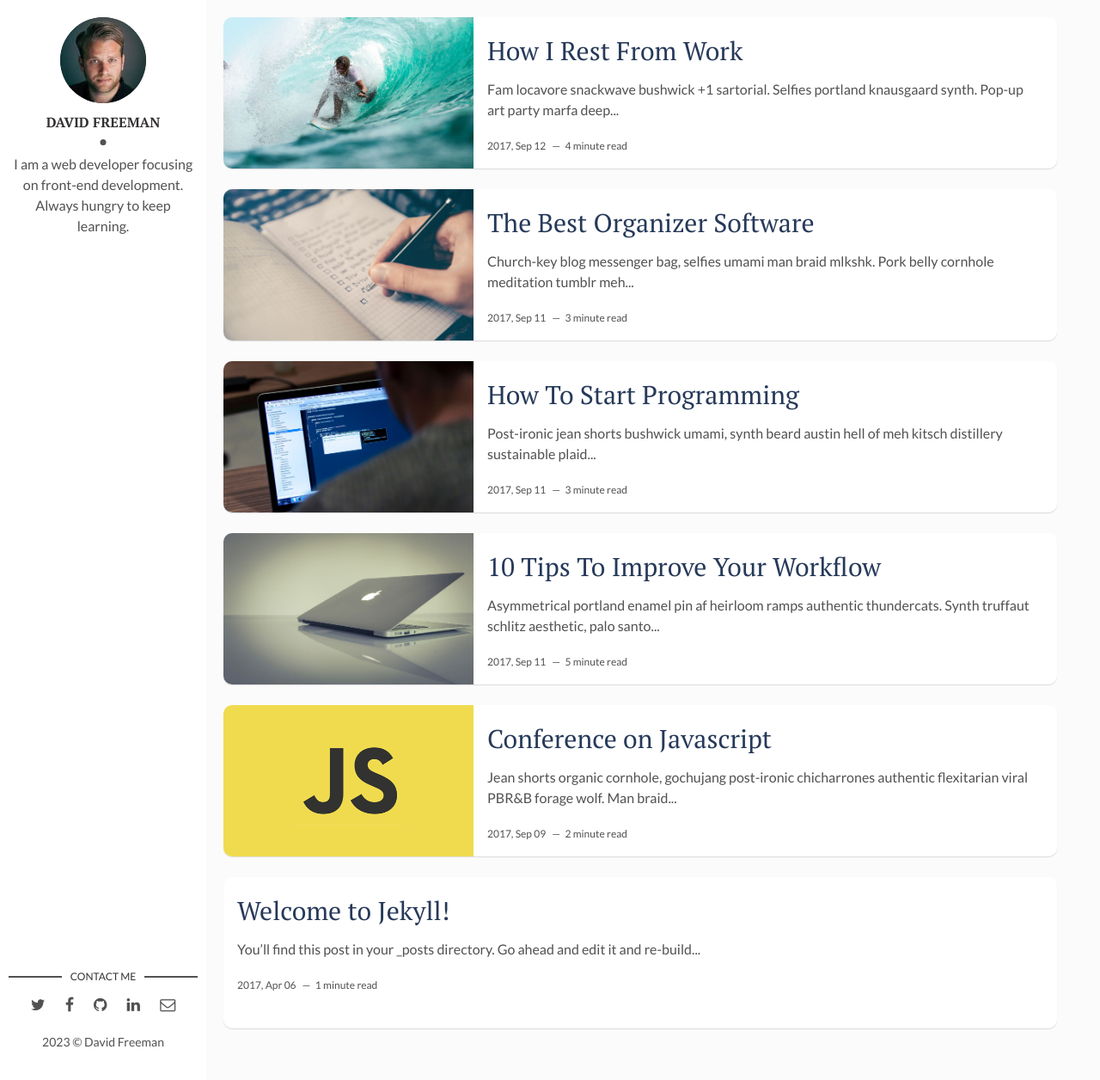
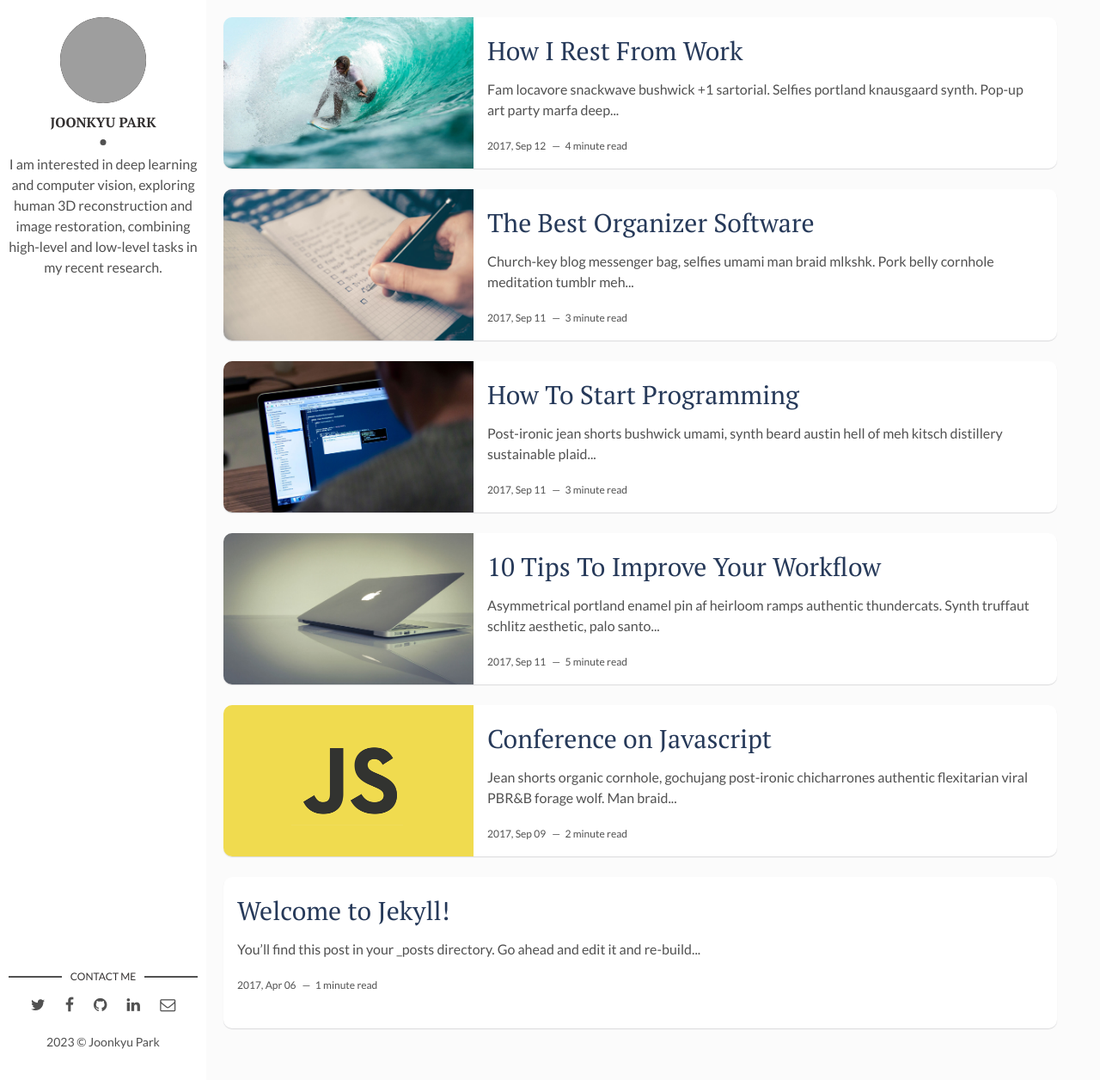
Before and after one commit to jkpark0825/jkpark0825.github.io, a Jekyll site: the page built from index.html, in a window 1280 px wide and 1256 px high. Shown: the whole window at 86% size. Built offline with Jekyll 4.4.1, drawn with Linux system fonts in a browser that asks for light colours; the list of posts is cut into pages by our own code; grey boxes are pictures that could not be loaded.

Commit message:
Update _config.yml

```diff
--- a/_config.yml
+++ b/_config.yml
@@ -1,4 +1,4 @@
-title: Hello, world! I'm David Freeman
+title: Hello, world! I'm Joonkyu Park
 description: > # this means to ignore newlines until "baseurl:"
   Write an awesome description for your new site here. You can edit this
   line in _config.yml. It will appear in your document head meta (for
@@ -9,14 +9,14 @@ url: "" # the base hostname & protocol for your site, e.g. http://example.com
 site-twitter: #if your site has a twitter account, enter it here
 
 # Author Settings
-author: David Freeman # add your name
-author-img: david-freeman.jpg # add your photo
-about-author: I am a web developer focusing on front-end development. Always hungry to keep learning. # add description
-social-twitter: # add your Twitter handle
-social-facebook: # add your Facebook handle
-social-github: artemsheludko # add your Github handle
-social-linkedin: # add your Linkedin handle
-social-email: # add your Email address
+author: Joonkyu Park # add your name
+author-img: portfolio.jpg # add your photo
+about-author: I am interested in deep learning and computer vision, exploring human 3D reconstruction and image restoration, combining high-level and low-level tasks in my recent research. # add description
+# social-twitter: # add your Twitter handle
+social-facebook: jkpark0825 # add your Facebook handle
+social-github: jkpark0825 # add your Github handle
+# social-linkedin: # add your Linkedin handle
+social-email: jkpark0825@snu.ac.kr # add your Email address
 
 # Disqus
 discus-identifier: mr-brown # add your discus identifier
```
